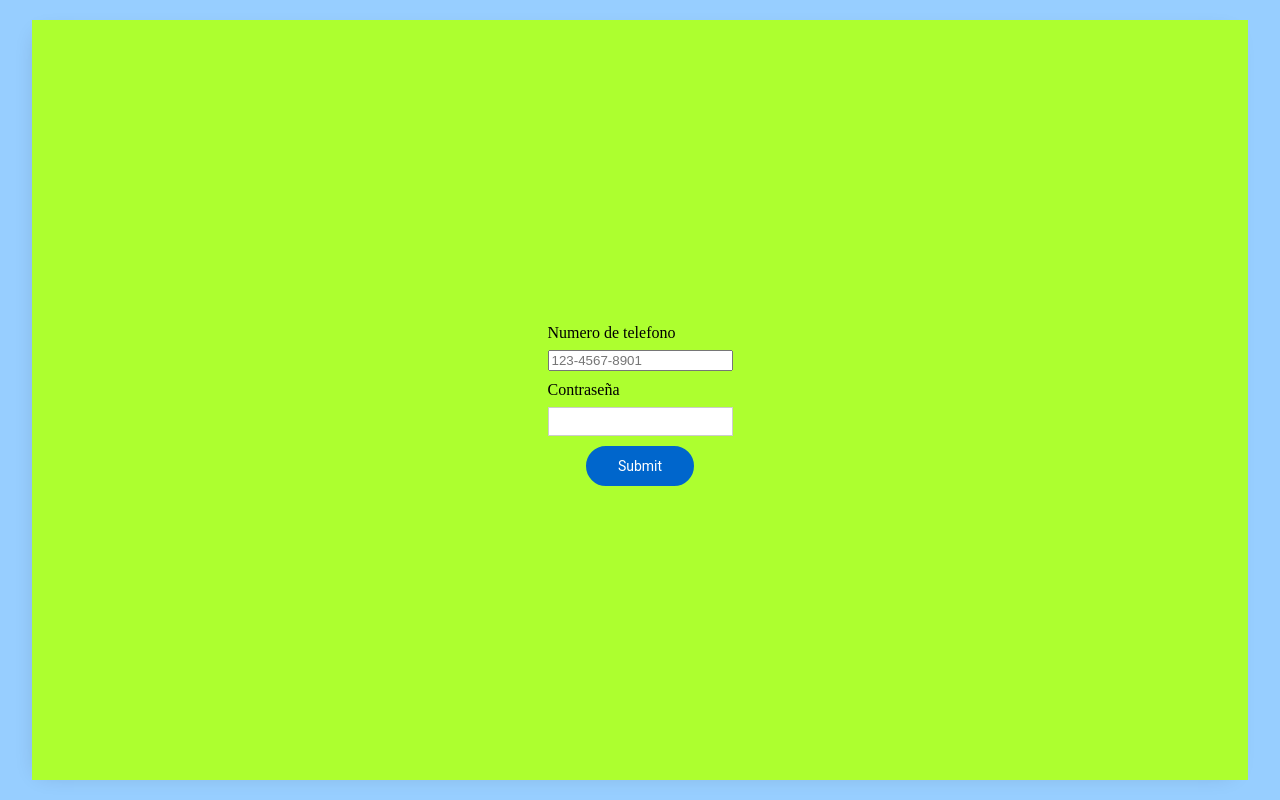
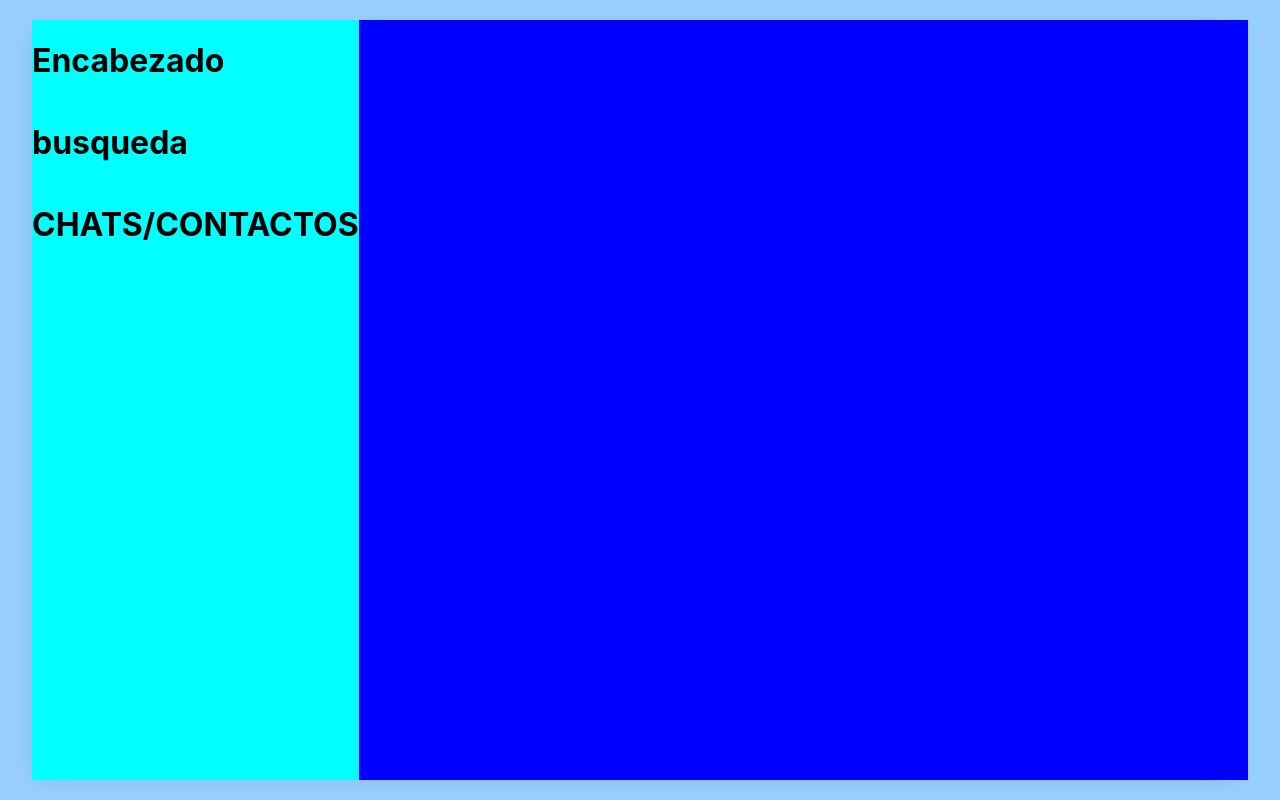
Before and after one commit to SantiagoCastelblanco/WhatsUD, a React (Create React App) app in the folder cliente/: page / in a window 1280 px wide. Built offline with nearby package versions, Linux system fonts and the light colour scheme.

Commit message:
casi final

```diff
--- a/cliente/src/componentes/App.js
+++ b/cliente/src/componentes/App.js
@@ -16,7 +16,8 @@ function App() {
            * Inicio de sesion
            */}
 
-           <Login numberInpt = {setNumUsr} pass = {setPassword}> </Login>
+           {/* <Login numberInpt = {setNumUsr} pass = {setPassword}> </Login>  */}
+           <CuadroUsuario numeroTelefono={55555555} ></CuadroUsuario>
         </div>
       </div>
     </div>
```
